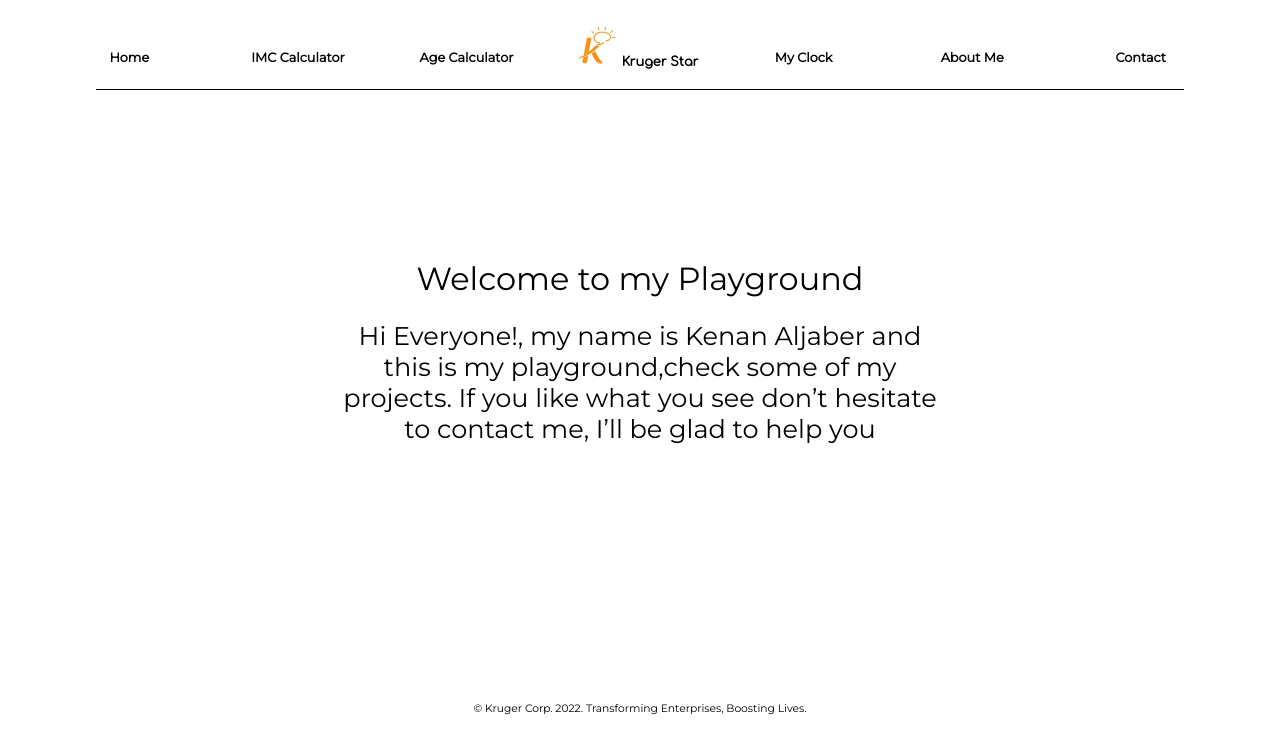
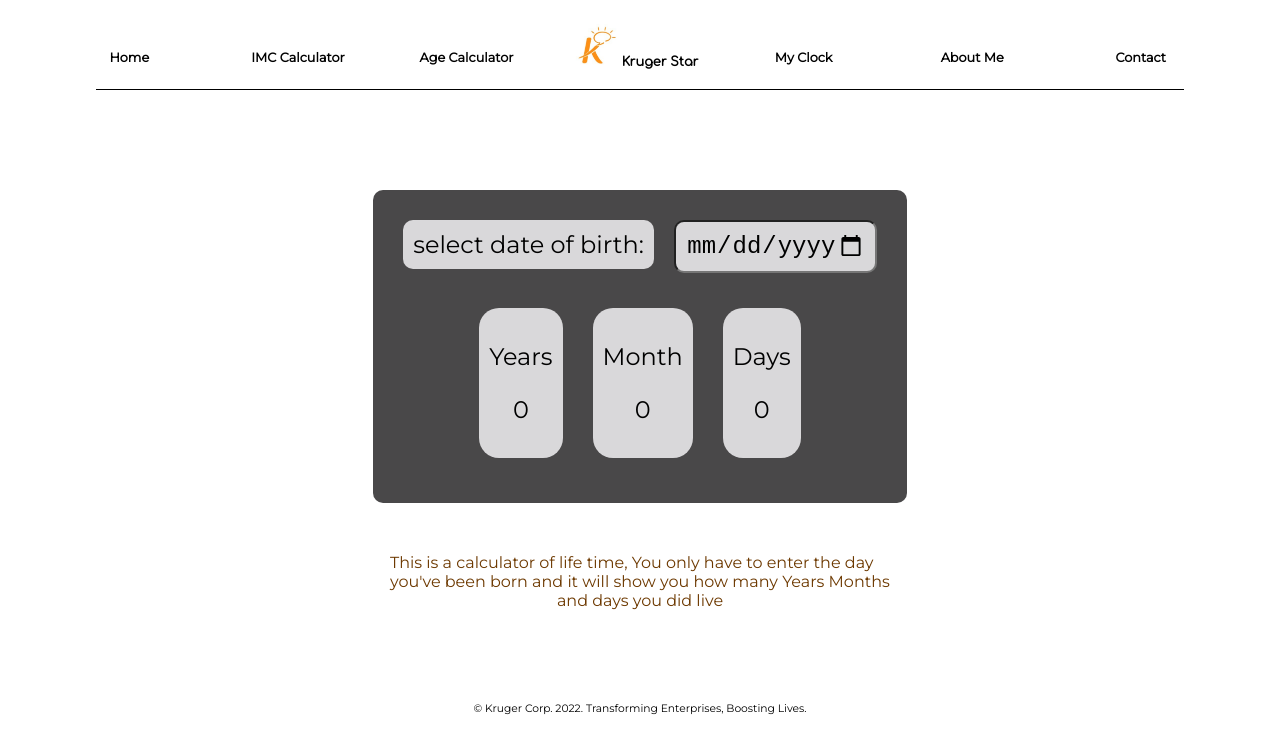
Before and after one commit to KenanAljaber/personal-site, a React (Create React App) app: page /imc-calculator in a window 1280 px wide. Shown: the top 754 px of the page. Built offline with nearby package versions, Linux system fonts and the light colour scheme.

Commit message:
Adding the IMC-Calculator to the site with the appropriate route

```diff
--- a/src/App.js
+++ b/src/App.js
@@ -5,7 +5,7 @@ import About from "./Pages/About";
 import MyNavBar from "./Components/MyNavBar";
 import Footer from "./Components/Footer";
 import Welcome from "./Pages/Welcome";
-
+import ImcCalculatorPage from "./Pages/ImcCalculatorPage";
 
 
 
@@ -19,7 +19,7 @@ function App() {
       <MyNavBar/>
       <Routes>
         <Route path="/" element={<Welcome/> }/>
-        <Route path="/imc-calculator" element={<Welcome/> }/>
+        <Route path="/imc-calculator" element={<ImcCalculatorPage/> }/>
         <Route path="/" element={<Welcome/> }/>
         <Route path="/" element={<Welcome/> }/>
         <Route path="/" element={<Welcome/> }/>
--- /dev/null
+++ b/src/Components/Imc-Calculator/DashBoard.js
@@ -0,0 +1,12 @@
+import DatePicker from "./DatePicker";
+import "../../datePicker.css"
+
+const DashBoard = ({lableText}) => {
+    return (
+    <div className="dashboard">
+        <DatePicker lableText={lableText}/>
+
+    </div>  );
+}
+
+export default DashBoard;
--- /dev/null
+++ b/src/Components/Imc-Calculator/DatePicker.js
@@ -0,0 +1,87 @@
+import { useState } from "react";
+import LifeCounts from "./LifeCounts";
+import "../../datePicker.css"
+
+const DatePicker = ({ lableText }) => {
+    const [year, setYear] = useState(0);
+    const [month, setMonth] = useState(0);
+    const [day, setDays] = useState(0);
+
+    /**
+     * this method will take care of the logic of calculating the years months and days.
+     *
+     * @param {the current day} today
+     * @param {the day that user picked} pickedDate
+     */
+    const calculate = (today, pickedDate) => {
+        //today format is 'Tue Nov 22 2022'
+        //convert it to array and take what i need from it
+        const currentDay = today.toDateString().split(" ")[2];
+        const currentMonth = today.getMonth() + 1;
+
+        let days = 0;
+        let months = 0;
+        //get years by subtracting current year from the picked pone
+        let years = today.getFullYear() - pickedDate[0];
+        //if the current month is smaller than the picked month then then month is (totalMonths-(Math.abs(pickedMonth-currentMonth)))
+        //if not then we only subtract the picked months from current months
+        months = currentMonth < pickedDate[1] ?
+            (12 - (Math.abs(pickedDate[1] - currentMonth))) :
+              ((Math.abs(pickedDate[1] - currentMonth)));
+
+
+        if (currentMonth <= pickedDate[1] && years > 0) {
+            //if we are in october and the picked month is decimber then we did not complete a year so we take off 1 from years
+            years = years - 1;
+        }
+       //calculating the day
+        if (currentDay < pickedDate[2]) {
+            days = 30 - (Math.abs(currentDay - pickedDate[2]));
+            months=months-1;
+
+        } else if (currentDay > pickedDate[2]) {
+            days = ((Math.abs(pickedDate[2] - currentDay)));
+
+        } else {
+            days = 0;
+
+        }
+        console.log(today.getFullYear(), pickedDate[0])
+        //side cases
+        if (currentMonth == pickedDate[1] && currentDay >= pickedDate[2]) {
+            months = 0;
+            years = years + 1;
+        }else if(currentMonth == pickedDate[1] && currentDay < pickedDate[2]){
+            months = 11;
+        }
+        setYear(years);
+        setMonth(months);
+        setDays(days);
+        console.log(years, months, days);
+
+    }
+
+    const onChangeHandle = (e) => {
+        var dateArr = e.target.value.split('-').map(item => { return parseInt(item) });
+
+        console.log(calculate(new Date(), dateArr));
+
+    }
+    console.log(new Date().toLocaleDateString())
+    return (
+    <div >
+        <label className="datePicker-lable" >{lableText}</label>
+        <input className="datePicker" type="date" name="begin" onChange={onChangeHandle}
+            placeholder="dd-mm-yyyy"
+            min="1940-01-01" max="2022-11-22" />
+        <div className="resultContainer">
+
+            <LifeCounts text="Years" number={year} />
+            <LifeCounts text="Month" number={month} />
+            <LifeCounts text="Days" number={day} />
+
+        </div>
+    </div>);
+}
+
+export default DatePicker;
--- /dev/null
+++ b/src/Components/Imc-Calculator/LifeCounts.js
@@ -0,0 +1,12 @@
+import "../../datePicker.css"
+const Lifecounts = ({text,number}) => {
+    return (
+        <div className="counter">
+            <p>{text}</p>
+            <p>{number}</p>
+
+        </div>
+    );
+}
+
+export default Lifecounts;
--- /dev/null
+++ b/src/Pages/ImcCalculatorPage.js
@@ -0,0 +1,17 @@
+import DashBoard from "../Components/Imc-Calculator/DashBoard";
+import DatePicker from "../Components/Imc-Calculator/DatePicker";
+import "../datePicker.css"
+
+const ImcCalculatorPage = () => {
+    return (
+
+        <div className="imcCalculatorPage-Container">
+
+            <DashBoard lableText="select date of birth:"/>
+            <p className="ImcCalculatorPage-desc">This is a calculator of life time, You only have to enter the day you've been born and it
+                will show you how many Years Months and days you did live</p>
+        </div>
+     );
+}
+
+export default ImcCalculatorPage ;
```
